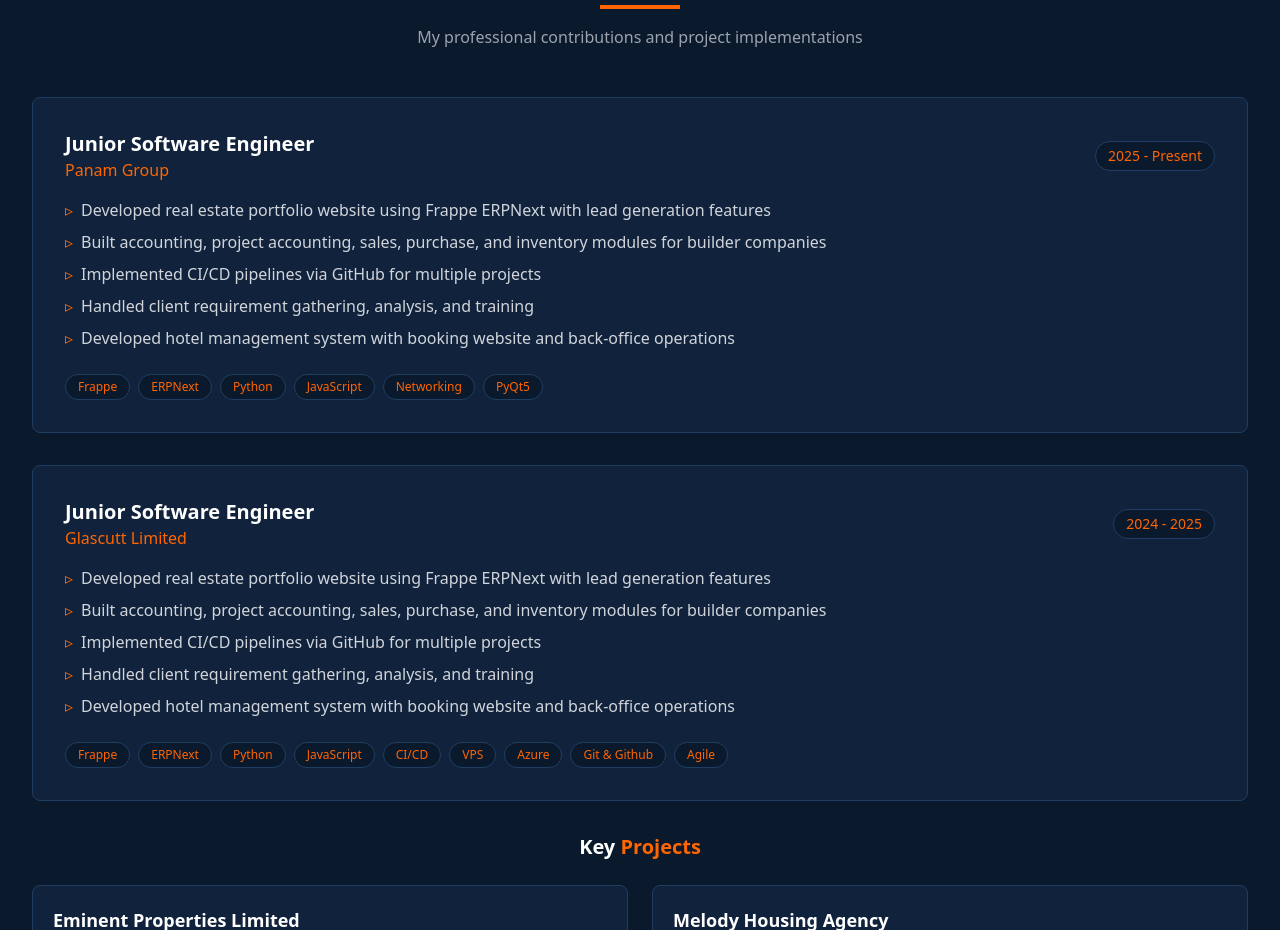
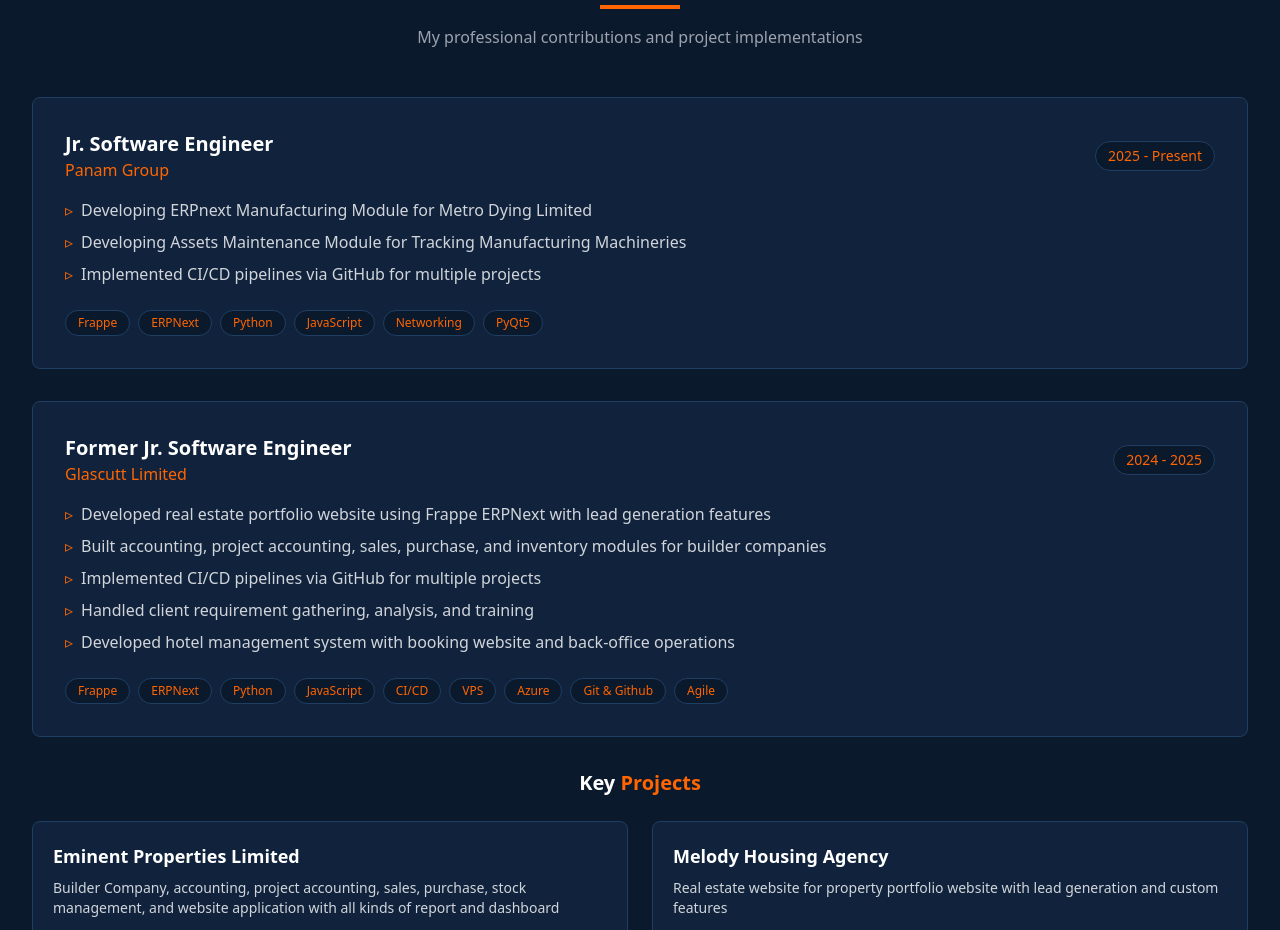
Before and after one commit to tanvirmahmud66/my-react-tailwind-app, a React (Vite) app: page / in a window 1280 px wide. Shown: the part 1760-2690 px from the top of the page. Built offline with nearby package versions, Linux system fonts and the light colour scheme.

Commit message:
Update Data.jsx

```diff
--- a/src/data/Data.jsx
+++ b/src/data/Data.jsx
@@ -135,20 +135,18 @@
   secondaryColor: "#1E3E62",
   experiences: [
     {
-      role: "Junior Software Engineer",
+      role: "Jr. Software Engineer",
       company: "Panam Group",
       duration: "2025 - Present",
       description: [
-        "Developed real estate portfolio website using Frappe ERPNext with lead generation features",
-        "Built accounting, project accounting, sales, purchase, and inventory modules for builder companies",
+        "Developing ERPnext Manufacturing Module for Metro Dying Limited",
+        "Developing Assets Maintenance Module for Tracking Manufacturing Machineries",
         "Implemented CI/CD pipelines via GitHub for multiple projects",
-        "Handled client requirement gathering, analysis, and training",
-        "Developed hotel management system with booking website and back-office operations"
       ],
       tags: ["Frappe", "ERPNext", "Python", "JavaScript", "Networking", "PyQt5"]
     },
     {
-      role: "Junior Software Engineer",
+      role: "Former Jr. Software Engineer",
       company: "Glascutt Limited",
       duration: "2024 - 2025",
       description: [
```
